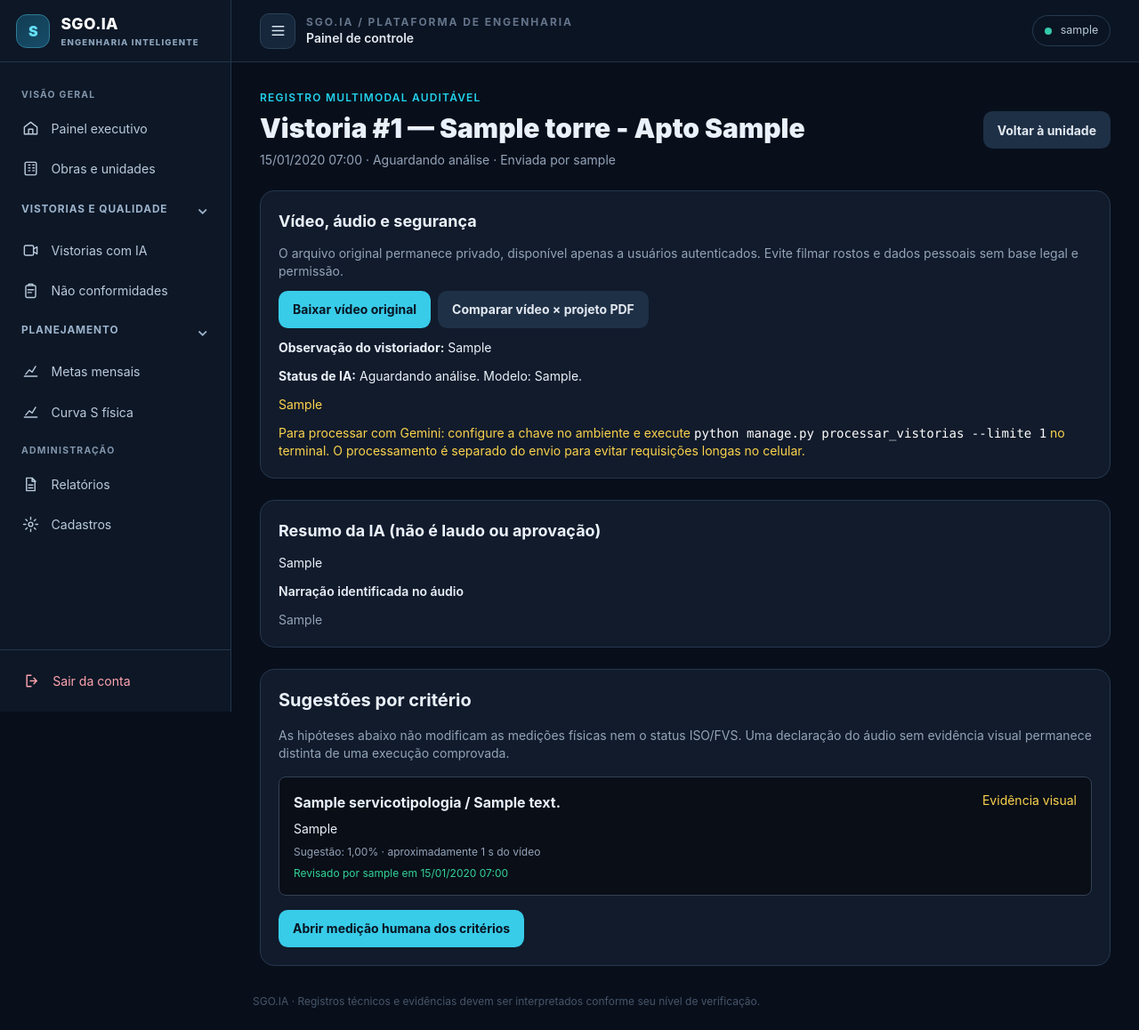
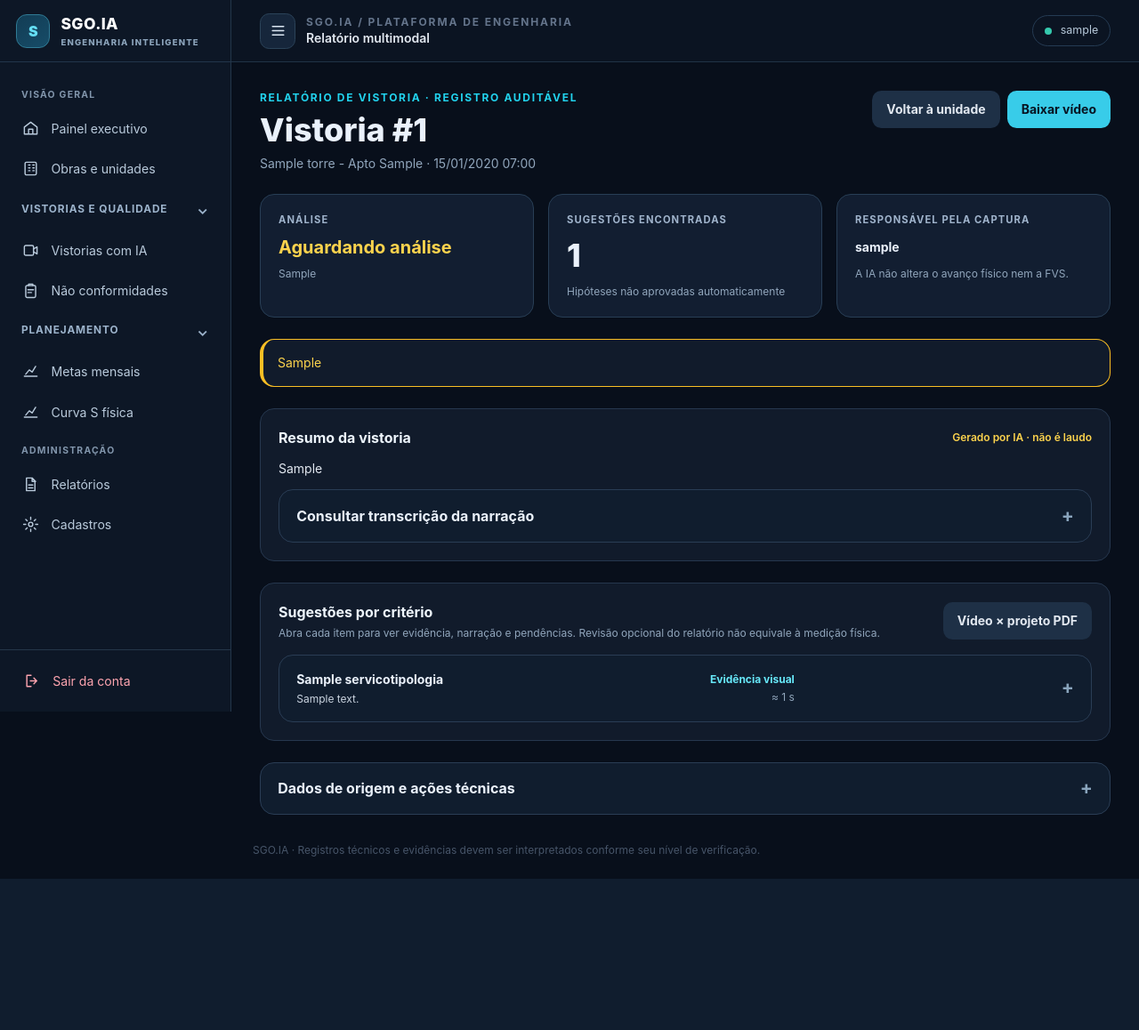
Before and after one commit to Danilo-Barreto-da-Silva/construct_os, a Django app: page /inteligencia/vistoria/1/ in a window 1280 px wide. Shown: the whole page at 89% size. After the commit the page ends 988 px from the top, so only its background shows below. Run offline with Django 5.2, Linux system fonts and the light colour scheme; a user stored in the database is signed in; tables that the repository leaves empty hold one stand-in row (values such as "Sample post"); some libraries are stand-ins or nearby versions.

Commit message:
feat(ui): relatório Gemini compacto com evidências por critério sob demanda e alerta de cabeamento histórico

```diff
--- a/obras/templates/obras/detalhe_vistoria_inteligente.html
+++ b/obras/templates/obras/detalhe_vistoria_inteligente.html
@@ -1,74 +1,88 @@
 {% extends "obras/base_operacional.html" %}
-{% block title %}Análise de vistoria{% endblock %}
+{% block title %}Vistoria #{{ visto.pk }}{% endblock %}
+{% block page_heading %}Relatório multimodal{% endblock %}
 {% block content %}
-<div class="flex flex-wrap items-center justify-between gap-3">
+<header class="flex flex-wrap items-start justify-between gap-4">
  <div>
-  <p class="text-cyan-400 text-xs uppercase tracking-widest font-semibold">Registro multimodal auditável</p>
-  <h1 class="text-3xl font-black mt-2">Vistoria #{{ visto.pk }} — {{ visto.apartamento }}</h1>
-  <p class="text-slate-400 text-sm mt-2">
-   {{ visto.criado_em|date:"d/m/Y H:i" }} · {{ visto.get_estado_display }}
-   · Enviada por {{ visto.enviado_por|default:"usuário excluído" }}
-  </p>
+  <p class="text-xs uppercase tracking-[.14em] text-cyan-400 font-bold">Relatório de vistoria · registro auditável</p>
+  <h1 class="text-3xl md:text-4xl font-extrabold mt-2">Vistoria #{{ visto.pk }}</h1>
+  <p class="text-sm sgo-muted mt-2">{{ visto.apartamento }} · {{ visto.criado_em|date:"d/m/Y H:i" }}</p>
  </div>
- <a href="{% url 'unidade_inteligente' visto.apartamento_id %}" class="btn btn-muted">Voltar à unidade</a>
+ <div class="flex flex-wrap gap-2">
+  <a href="{% url 'unidade_inteligente' visto.apartamento_id %}" class="btn btn-muted">Voltar à unidade</a>
+  <a href="{% url 'video_privado' visto.pk %}" class="btn btn-primary">Baixar vídeo</a>
+ </div>
+</header>
+
+<div class="grid md:grid-cols-3 gap-4">
+ <section class="sgo-kpi"><p class="sgo-kpi-label">Análise</p><p class="font-bold text-xl mt-2 {% if visto.estado == 'ANALISADA' %}text-emerald-300{% elif visto.estado == 'ERRO' %}text-rose-300{% else %}text-amber-300{% endif %}">{{ visto.get_estado_display }}</p><p class="text-xs sgo-muted mt-2">{{ visto.modelo|default:"Modelo ainda não registrado" }}</p></section>
+ <section class="sgo-kpi"><p class="sgo-kpi-label">Sugestões encontradas</p><p class="sgo-kpi-value">{{ sugestoes|length }}</p><p class="text-xs sgo-muted">Hipóteses não aprovadas automaticamente</p></section>
+ <section class="sgo-kpi"><p class="sgo-kpi-label">Responsável pela captura</p><p class="font-bold mt-3 text-sm break-words">{{ visto.enviado_por|default:"Usuário excluído" }}</p><p class="text-xs sgo-muted mt-3">A IA não altera o avanço físico nem a FVS.</p></section>
 </div>
-<section class="panel p-5 space-y-3">
- <h2 class="font-bold text-lg">Vídeo, áudio e segurança</h2>
- <p class="text-slate-400 text-sm">O arquivo original permanece privado, disponível apenas a usuários autenticados. Evite filmar rostos e dados pessoais sem base legal e permissão.</p>
- <div class="flex flex-wrap gap-2"><a class="btn btn-primary" href="{% url 'video_privado' visto.pk %}">Baixar vídeo original</a><a class="btn btn-muted" href="{% url 'comparar_vistoria_projeto' visto.pk %}">Comparar vídeo × projeto PDF</a></div>
- <p class="text-sm"><strong>Observação do vistoriador:</strong> {{ visto.observacao|default:"Nenhuma" }}</p>
- <p class="text-sm"><strong>Status de IA:</strong> {{ visto.get_estado_display }}. Modelo: {{ visto.modelo|default:"Ainda não processado" }}.</p>
- {% if visto.erro_publico %}<p class="text-amber-300 text-sm">{{ visto.erro_publico }}</p>{% endif %}
- {% if visto.estado == 'PENDENTE' %}
- <p class="text-amber-300 text-sm">
-  Para processar com Gemini: configure a chave no ambiente e execute
-  <code class="text-white">python manage.py processar_vistorias --limite 1</code>
-  no terminal. O processamento é separado do envio para evitar requisições longas no celular.
- </p>
- {% elif visto.estado == 'PROCESSANDO' %}
- <p class="text-cyan-300 text-sm">Processamento em andamento. Atualize a página depois que o comando terminar.</p>
- {% elif visto.estado == 'ERRO' %}
- <p class="text-amber-300 text-sm">O arquivo não foi aprovado nem descartado. Revise o erro; uma equipe autorizada pode solicitar novamente o processamento.</p>
- {% if pode_editar %}
- <form method="post" action="{% url 'reprocessar_vistoria' visto.pk %}">
-  {% csrf_token %}<button type="submit" class="btn btn-muted">Colocar novamente na fila</button>
- </form>
- {% endif %}
- {% endif %}
-</section>
+
+{% if visto.erro_publico %}
+<section class="panel p-4 border-l-4 border-amber-400"><p class="text-sm text-amber-300">{{ visto.erro_publico }}</p></section>
+{% endif %}
 
 {% if visto.resumo_ia %}
 <section class="panel p-5 space-y-3">
- <h2 class="font-bold text-lg">Resumo da IA (não é laudo ou aprovação)</h2>
- <p class="text-sm whitespace-pre-line">{{ visto.resumo_ia }}</p>
- <h3 class="text-sm font-semibold">Narração identificada no áudio</h3>
- <p class="text-sm text-slate-400 whitespace-pre-line">{{ visto.transcricao_ia|default:"Não foi possível reconhecer uma narração confiável." }}</p>
+ <div class="flex items-center justify-between gap-3">
+  <h2 class="sgo-section-title">Resumo da vistoria</h2>
+  <span class="text-xs font-semibold text-amber-300">Gerado por IA · não é laudo</span>
+ </div>
+ <p class="text-sm text-slate-200 whitespace-pre-line leading-relaxed">{{ visto.resumo_ia }}</p>
+ <details class="sgo-expand"><summary>Consultar transcrição da narração</summary>
+  <div class="sgo-expand-body"><p class="text-sm text-slate-300 whitespace-pre-line">{{ visto.transcricao_ia|default:"Não foi possível reconhecer uma narração confiável." }}</p></div>
+ </details>
 </section>
 {% endif %}
+
 <section class="panel p-5 space-y-4">
- <h2 class="font-bold text-xl">Sugestões por critério</h2>
- <p class="text-slate-400 text-sm">As hipóteses abaixo não modificam as medições físicas nem o status ISO/FVS. Uma declaração do áudio sem evidência visual permanece distinta de uma execução comprovada.</p>
+ <div class="flex flex-wrap justify-between items-center gap-3">
+  <div><h2 class="sgo-section-title">Sugestões por critério</h2><p class="text-xs sgo-muted mt-1">Abra cada item para ver evidência, narração e pendências. Revisão opcional do relatório não equivale à medição física.</p></div>
+  <a href="{% url 'comparar_vistoria_projeto' visto.pk %}" class="btn btn-muted">Vídeo × projeto PDF</a>
+ </div>
  {% for sugestao in sugestoes %}
- <div class="rounded-lg border border-slate-700 p-4 bg-[#090e17]">
-  <div class="flex flex-wrap justify-between gap-2">
-   <strong>{{ sugestao.criterio.servico.nome }} / {{ sugestao.criterio.descricao }}</strong>
-   <span class="text-amber-300 text-sm">{{ sugestao.get_fonte_display }}</span>
+ <details class="sgo-expand" id="sugestao-{{ sugestao.pk }}">
+  <summary>
+   <span class="min-w-0">
+    <span class="text-sm font-bold block">{{ sugestao.criterio.servico.nome }}</span>
+    <span class="text-xs text-slate-300 block mt-1 font-normal">{{ sugestao.criterio.descricao }}</span>
+   </span>
+   <span class="flex flex-col items-end shrink-0 gap-1">
+    <span class="text-xs text-cyan-300">{{ sugestao.get_fonte_display }}</span>
+    <span class="text-xs font-normal sgo-muted">{% if sugestao.instante_segundos != None %}≈ {{ sugestao.instante_segundos }} s{% else %}Sem tempo marcado{% endif %}</span>
+   </span>
+  </summary>
+  <div class="sgo-expand-body text-sm space-y-3">
+   <p class="text-slate-200 leading-relaxed">{{ sugestao.justificativa_exibida|linebreaksbr }}</p>
+   <p class="text-xs text-slate-400">Percentual sugerido: {% if sugestao.percentual_sugerido != None %}{{ sugestao.percentual_sugerido }}% (não confirmado){% else %}Não verificável{% endif %}.</p>
+   {% if sugestao.criterio.servico.codigo == 'ELE' and sugestao.criterio.codigo == 'CAB' %}
+   <p class="text-xs text-amber-300 border-l-2 border-amber-400 pl-3">Registro histórico: o cabeamento passou a ser um parâmetro exclusivamente manual nas novas análises. Este texto anterior não comprova passagem de fiação.</p>
+   {% endif %}
+   {% if sugestao.revisado_por %}<p class="text-xs text-emerald-300">Revisado por {{ sugestao.revisado_por }} em {{ sugestao.revisado_em|date:"d/m/Y H:i" }}.</p>{% endif %}
   </div>
-  <p class="text-sm mt-2">{{ sugestao.justificativa_exibida|linebreaksbr }}</p>
-  <p class="text-xs text-slate-400 mt-2">
-   Sugestão:
-   {% if sugestao.percentual_sugerido != None %}{{ sugestao.percentual_sugerido }}%{% else %}Não verificável{% endif %}
-   {% if sugestao.instante_segundos != None %}· aproximadamente {{ sugestao.instante_segundos }} s do vídeo{% endif %}
-  </p>
-  {% if sugestao.revisado_por %}
-   <p class="text-emerald-400 text-xs mt-2">Revisado por {{ sugestao.revisado_por }} em {{ sugestao.revisado_em|date:"d/m/Y H:i" }}</p>
-  {% elif pode_editar %}
-  <p class="text-xs text-slate-400 mt-2">Para confirmar, abra a ficha da unidade e registre manualmente o percentual real do critério com seu nome e a referência desta vistoria.</p>
+ </details>
+ {% empty %}
+ <p class="text-sm sgo-muted">Nenhuma sugestão disponível para esta vistoria.</p>
+ {% endfor %}
+</section>
+
+<details class="sgo-expand">
+ <summary>Dados de origem e ações técnicas</summary>
+ <div class="sgo-expand-body space-y-3">
+  <p class="text-sm"><strong>Observação do vistoriador:</strong> {{ visto.observacao|default:"Nenhuma" }}</p>
+  <p class="text-xs sgo-muted">Os arquivos permanecem privados e são acessíveis somente a usuários autorizados. Evite rostos e dados pessoais sem base legal e permissão.</p>
+  <p class="text-sm">O relatório é disponibilizado automaticamente. Registros físicos confirmados e FVS seguem fluxo técnico separado.</p>
+  {% if visto.estado == 'PENDENTE' %}
+   <p class="text-sm text-amber-300">Aguardando processamento separado pelo comando <code>python manage.py processar_vistorias --limite 1</code>.</p>
+  {% elif visto.estado == 'PROCESSANDO' %}
+   <p class="text-sm text-cyan-300">Processamento em andamento; atualize a página após o término.</p>
+  {% elif visto.estado == 'ERRO' %}
+   <p class="text-sm text-amber-300">A falha não descarta o vídeo.</p>
+   {% if pode_editar %}<form method="post" action="{% url 'reprocessar_vistoria' visto.pk %}">{% csrf_token %}<button type="submit" class="btn btn-muted">Colocar novamente na fila</button></form>{% endif %}
   {% endif %}
+  <a href="{% url 'unidade_inteligente' cfg.apartamento_id %}#sec-medicoes" class="btn btn-muted">Ver critérios e medições</a>
  </div>
- {% empty %}
- <p class="text-sm text-slate-400">Nenhuma sugestão disponível. Você ainda pode medir os critérios manualmente na ficha do apartamento.</p>
- {% endfor %}
- <a href="{% url 'unidade_inteligente' cfg.apartamento_id %}" class="btn btn-primary">Abrir medição humana dos critérios</a>
-</section>
+</details>
 {% endblock %}
```
